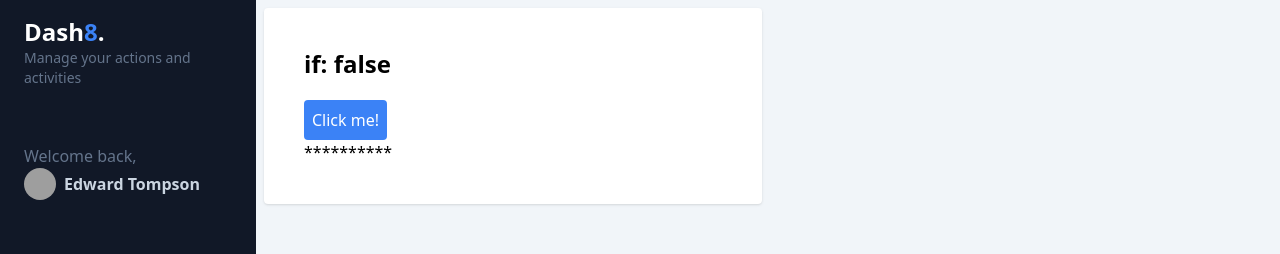
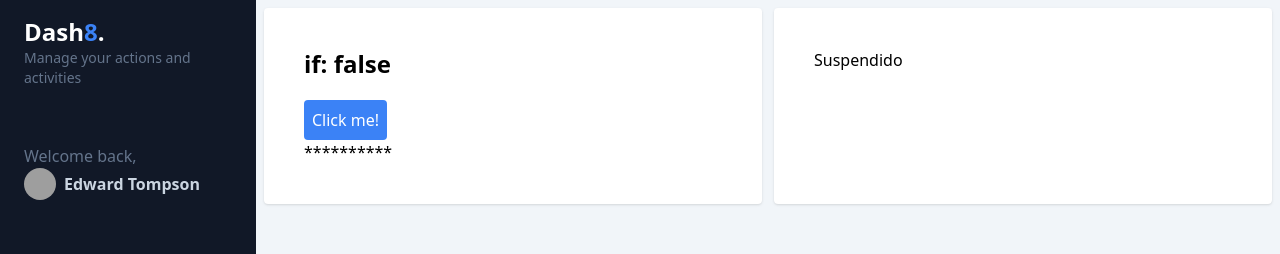
Before and after one commit to JimmyCabIni/my-dashboard, an Angular app: page /dashboard/control-flow in a window 1280 px wide. Shown: the top 254 px of the page. Built offline with nearby package versions, Linux system fonts and the light colour scheme; grey boxes are pictures that could not be loaded.

Commit message:
Control Flow -  @switch

```diff
--- a/src/app/dashboard/pages/control-flow/control-flow.component.html
+++ b/src/app/dashboard/pages/control-flow/control-flow.component.html
@@ -4,16 +4,34 @@
 
     <h2 class="text-2xl font-bold mb-5">if: {{showContent()}}</h2>
 
-    <button
-      class="p-2 bg-blue-500 rounded text-white"
-      (click)="toggleContent()">
+    <button class="p-2 bg-blue-500 rounded text-white" (click)="toggleContent()">
       Click me!
     </button>
 
     @if ( showContent() ) {
-      <p>Hola Mundo</p>
+    <p>Hola Mundo</p>
     } @else {
-      <p>**********</p>
+    <p>**********</p>
+    }
+
+  </div>
+
+  <div class="bg-white rounded shadow p-10">
+
+      <!-- @switch -->
+
+    @switch (grade()) {
+      @case ('A') {
+        <p>Arriba de 90</p>
+
+      }
+      @case ('B') {
+        <p>Arriba de 80</p>
+
+      }
+      @default {
+        <p>Suspendido</p>
+      }
     }
 
   </div>
--- a/src/app/dashboard/pages/control-flow/control-flow.component.ts
+++ b/src/app/dashboard/pages/control-flow/control-flow.component.ts
@@ -1,5 +1,7 @@
 import { CommonModule } from '@angular/common';
 import { Component, signal } from '@angular/core';
+
+type Grade = 'A'|'B'|'F';
 
 @Component({
   standalone: true,
@@ -10,9 +12,11 @@ import { Component, signal } from '@angular/core';
 export default class ControlFlowComponent {
 
   public showContent = signal(false);
+  public grade = signal<Grade>('F');
 
   public toggleContent() {
     this.showContent.update( value => !value )
+
   }
 
 }
```
